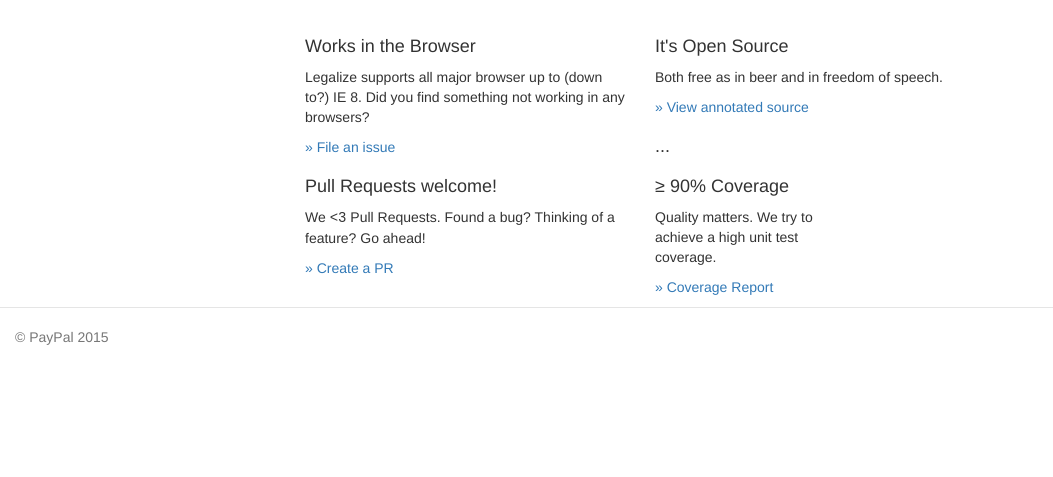
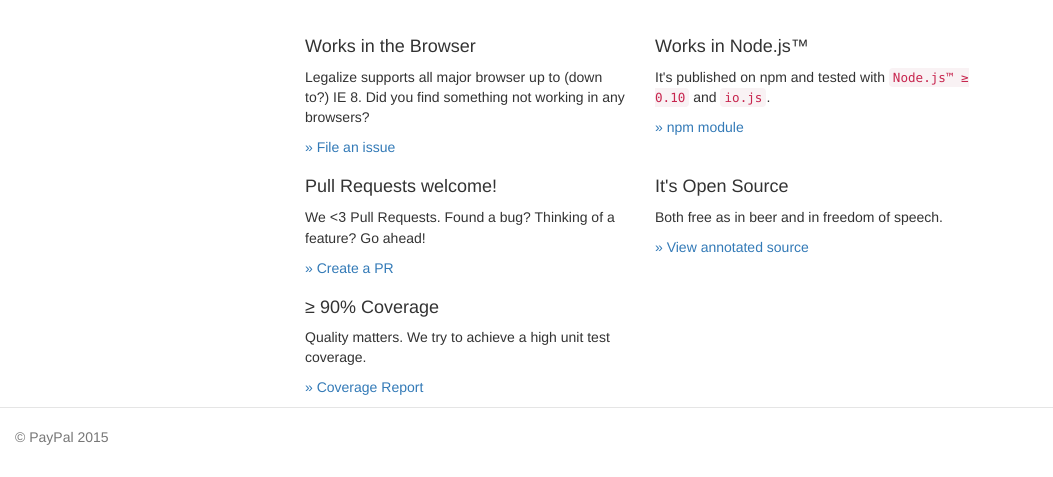
Before and after one commit to paypal/legalize.js, a plain HTML site: page index.html in a window 1280 px wide. Shown: the part 414-891 px from the top of the page, without its empty margins (0-1053 px from the left). Before the commit the page ends 800 px from the top, so only its background shows below. Drawn offline with nearby package versions, Linux system fonts and the light colour scheme.

Commit message:
link to npm

```diff
--- a/index.html
+++ b/index.html
@@ -59,18 +59,16 @@
   </div>
 
   <div class="col-md-6">
-    <h4>It's Open Source</h4>
+    <h4>Works in Node.js™</h4>
     <p>
-      Both free as in beer and in freedom of speech.
+      It's published on npm and tested with <code>Node.js™ ≥ 0.10</code>
+      and <code>io.js</code>.
     </p>
-      <a href="docs/legalize.html">
-        » View annotated source
+    <p>
+      <a href="https://www.npmjs.com/package/legalize">
+        » npm module
     </a>
     </p>
-  </div>
-
-  <div class="col-md-6">
-    <h4>...</h4>
   </div>
 
 </div>
@@ -89,7 +87,23 @@
         </a>
       </p>
   </div>
-    <div class="col-md-4">
+
+  <div class="col-md-6">
+    <h4>It's Open Source</h4>
+    <p>
+      Both free as in beer and in freedom of speech.
+    </p>
+      <a href="docs/legalize.html">
+        » View annotated source
+      </a>
+    </p>
+  </div>
+
+</div>
+
+<div class="row content">
+
+  <div class="col-md-6">
     <h4>≥ 90% Coverage</h4>
     <p>
       Quality matters. We try to achieve a high unit test coverage.
@@ -100,6 +114,7 @@
       </a>
     </p>
   </div>
+
 </div>
 
 </div>
```
Lines whose indentation alone changed are shown as unchanged.
